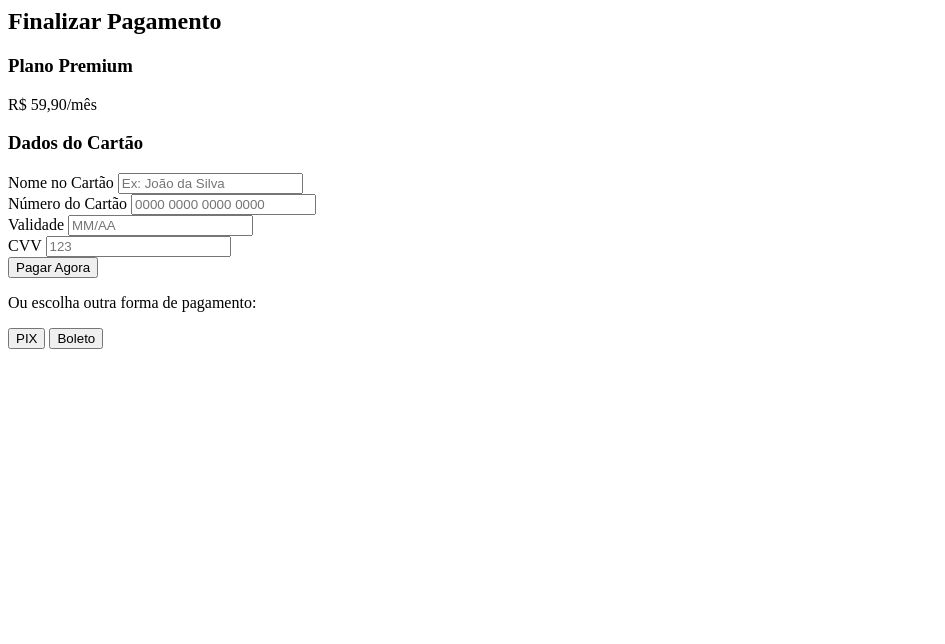
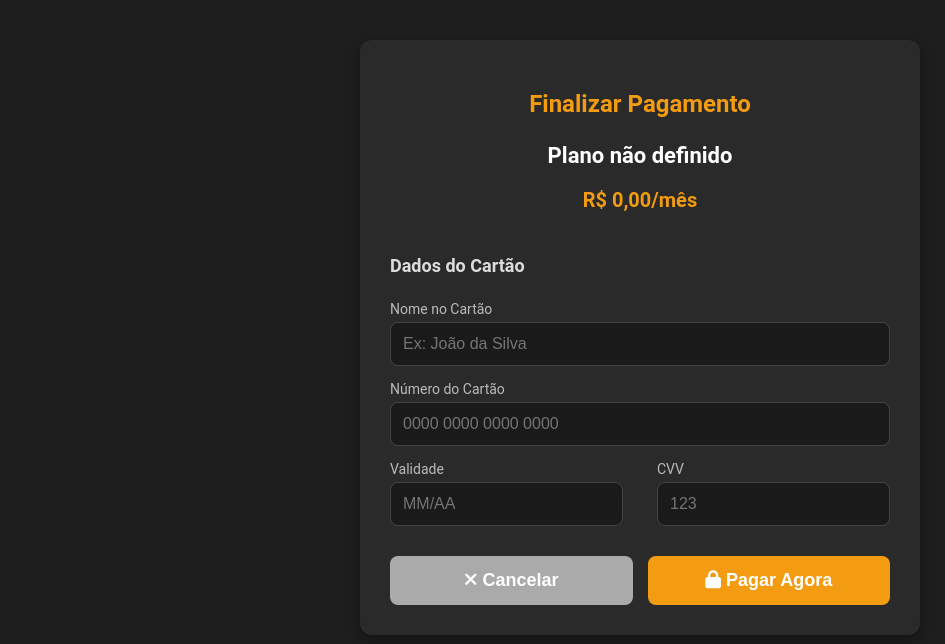
Before and after one commit to Rafaelmv18/Site_Academia, a PHP site: page /pages_painel/pagamento.php in a window 1280 px wide. Shown: the top 644 px of the page, without its empty margins (0-945 px from the left). Run offline with PHP 8.4, Linux system fonts and the light colour scheme.

Commit message:
pagamento

```diff
--- a/pages_painel/pagamento.php
+++ b/pages_painel/pagamento.php
@@ -3,13 +3,24 @@
 $valor = isset($_GET['valor']) ? $_GET['valor'] : '0,00';
 ?>
 
+<!DOCTYPE html>
+<html lang="pt-BR">
+<head>
+  <meta charset="UTF-8">
+  <meta name="viewport" content="width=device-width, initial-scale=1.0">
+  <title>Pagamento</title>
+  <link rel="stylesheet" href="style_painel/pagamento.css">
+  <link rel="stylesheet" href="https://cdnjs.cloudflare.com/ajax/libs/font-awesome/6.5.0/css/all.min.css">
+  <link rel="stylesheet" href="../style_painel/pagamento.css">
+</head>
+<body>
     <section class="pagamento-wrapper">
         <h2>Finalizar Pagamento</h2>
 
         <!-- Resumo do plano -->
         <div class="resumo-plano">
-        <h3>Plano Premium</h3>
-        <p class="preco">R$ 59,90/mês</p>
+            <h3><?php echo htmlspecialchars($plano); ?></h3>
+            <p class="preco">R$ <?php echo htmlspecialchars($valor); ?>/mês</p>
         </div>
 
         <!-- Formulário de pagamento -->
@@ -37,17 +48,15 @@
             </div>
             </div>
 
+            <div class="botoes-pagamento">
+                <button type="button" class="btn-cancelar" onclick="window.location.href='../painel.php?section=planos'">
+                    <i class="fa-solid fa-xmark"></i> Cancelar
+                </button>
                 <button type="submit" class="btn-finalizar">
                     <i class="fa-solid fa-lock"></i> Pagar Agora
                 </button>
+            </div>
         </form>
-
-    <!-- Outras formas de pagamento -->
-    <div class="outras-opcoes">
-        <p>Ou escolha outra forma de pagamento:</p>
-        <div class="botoes-extra">
-            <button class="btn-extra"><i class="fa-brands fa-pix"></i> PIX</button>
-            <button class="btn-extra"><i class="fa-solid fa-barcode"></i> Boleto</button>
-        </div>
-    </div>
     </section>
+</body>
+</html>
--- a/painel.php
+++ b/painel.php
@@ -11,7 +11,6 @@
     <link rel="stylesheet" href="style_painel/agendamento.css">
     <link rel="stylesheet" href="style_painel/cadastro.css">
     <link rel="stylesheet" href="style_painel/usuarios_funcionarios.css">
-    <link rel="stylesheet" href="style_painel/pagamento.css">
 
 
 
--- a/style_painel/pagamento.css
+++ b/style_painel/pagamento.css
@@ -80,10 +80,19 @@ body {
 
 .form-row {
   display: flex;
-  gap: 15px;
+  justify-content: space-between;
 }
 
-.btn-finalizar {
+.botoes-pagamento {
+  display: flex;
+  justify-content: space-between; /* espaço entre os botões */
+  gap: 15px; /* espaço entre eles */
+  margin-top: 15px;
+}
+
+.btn-finalizar,
+.btn-cancelar {
+  flex: 1; /* faz os dois ficarem do mesmo tamanho */
   background: var(--cor-primaria);
   color: #fff;
   padding: 14px;
@@ -92,13 +101,21 @@ body {
   font-size: 18px;
   font-weight: 600;
   cursor: pointer;
-  margin-top: 10px;
   transition: background 0.3s;
 }
 
+.btn-cancelar {
+  background: #aaa; /* cor diferente para cancelar */
+}
+
+.btn-cancelar:hover {
+  background: #888;
+}
+
 .btn-finalizar:hover {
-  background: var(--cor-secundaria);
+  background: #ff8800;
 }
+
 
 .outras-opcoes {
   margin-top: 25px;
```
Lines whose indentation alone changed are shown as unchanged.
